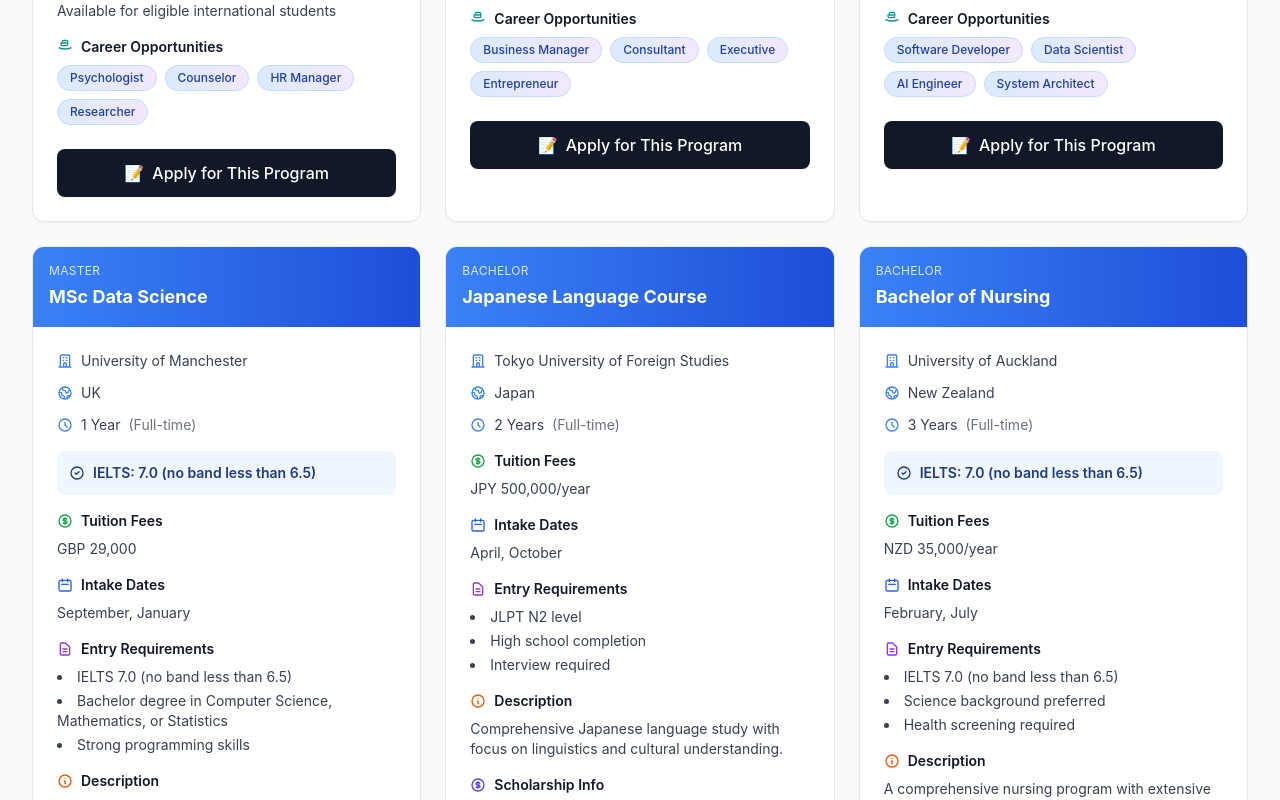
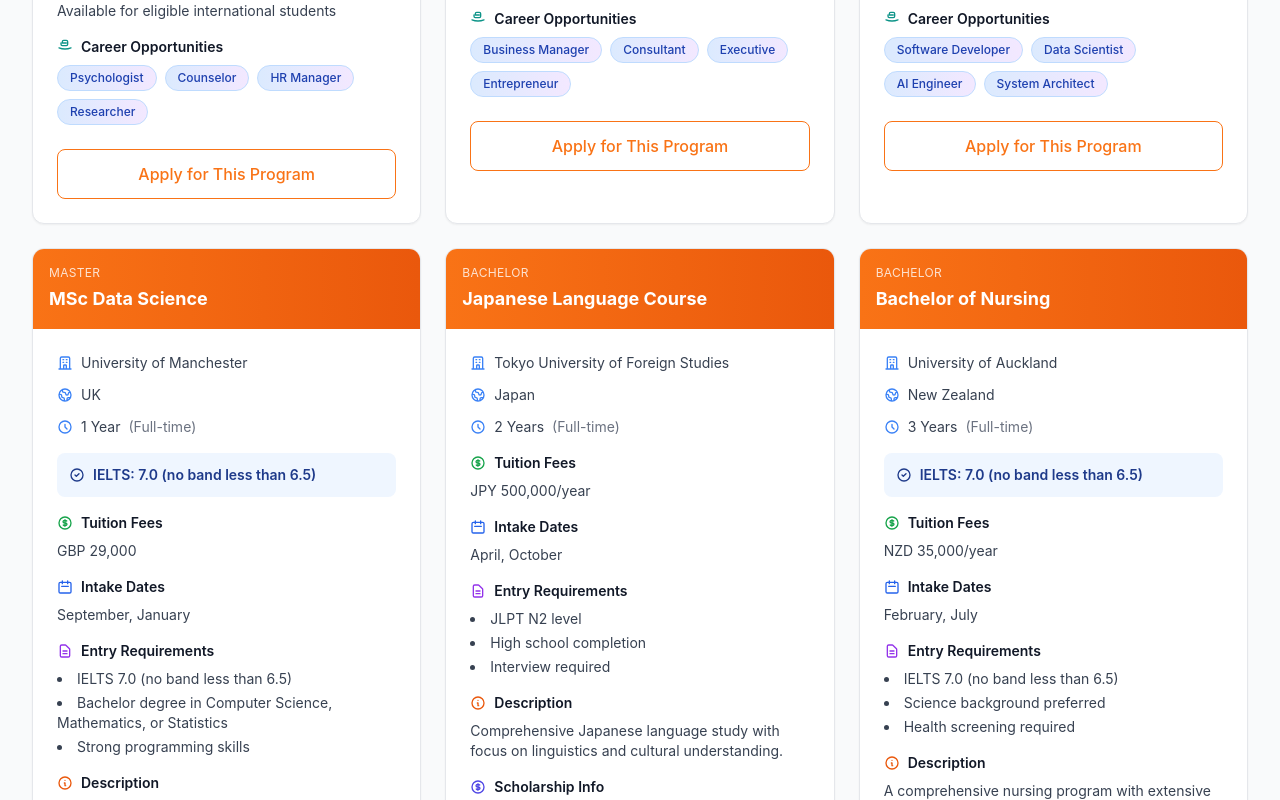
Before and after one commit to BibekYadav151/pascal, a React (Create React App) app in the folder frontend/: page /courses in a window 1280 px wide. Shown: the part 1180-1980 px from the top of the page. Built offline with nearby package versions, Linux system fonts and the light colour scheme; a web font is replaced by a local one.

Commit message:
style(frontend): update course card colors and button variant for improved UI consistency

```diff
--- a/frontend/src/pages/Courses.jsx
+++ b/frontend/src/pages/Courses.jsx
@@ -238,7 +238,7 @@ const Courses = () => {
               style={{ animationDelay: `${index * 0.1}s` }}
             >
               {/* Card Header */}
-              <div className="bg-gradient-to-r from-blue-500 to-blue-700 p-4 text-white">
+              <div className="bg-gradient-to-r from-orange-500 to-orange-600 p-4 text-white">
                 <div className="text-xs uppercase tracking-wide opacity-80 mb-1">
                   {program.studyLevel}
                 </div>
@@ -363,10 +363,9 @@ const Courses = () => {
                 {/* Apply Button */}
                 <AnimatedButton
                   onClick={() => handleApplyInquiry(program)}
-                  variant="primary"
+                  variant="outline"
                   size="md"
-                  className="w-full"
-                  icon="📝"
+                  className="w-full border-orange-500 text-orange-500 hover:bg-orange-50"
                 >
                   Apply for This Program
                 </AnimatedButton>
```
